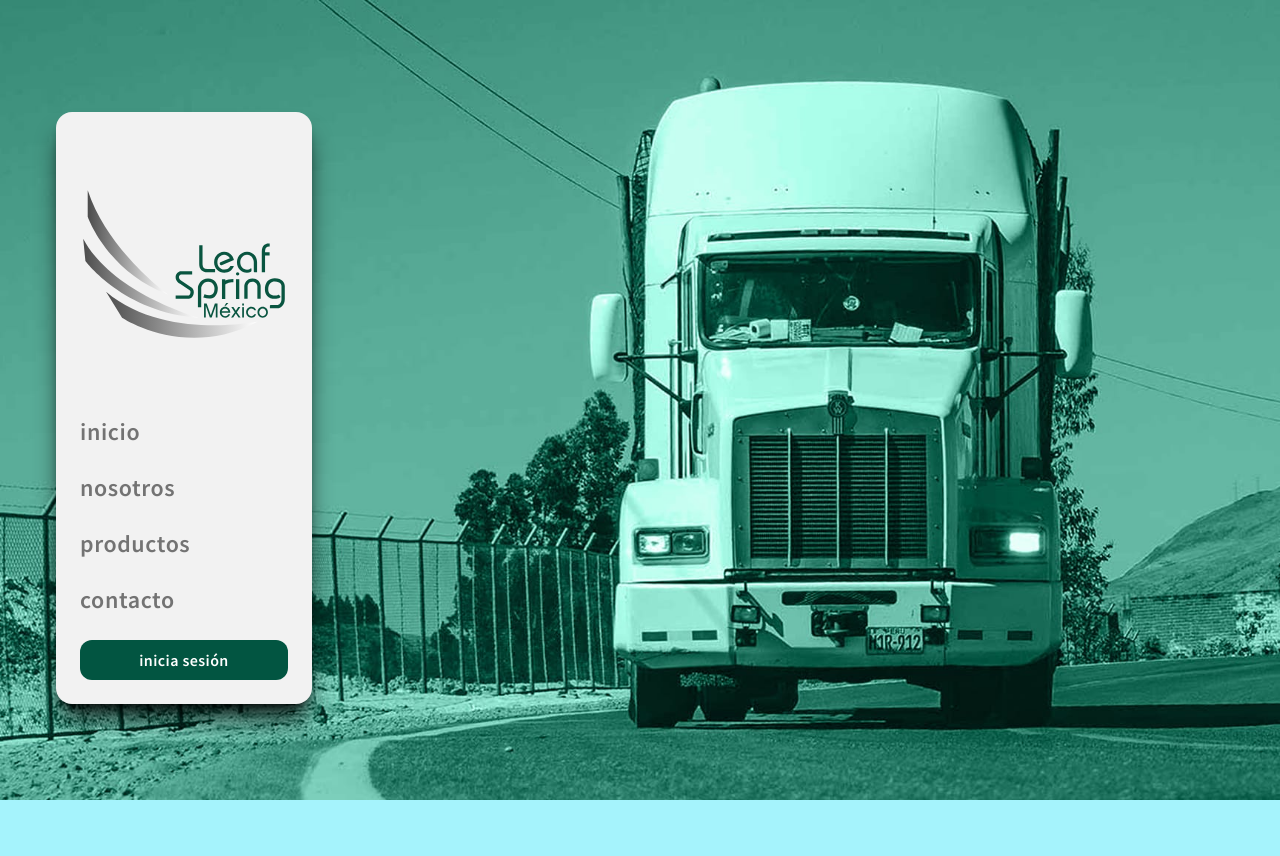
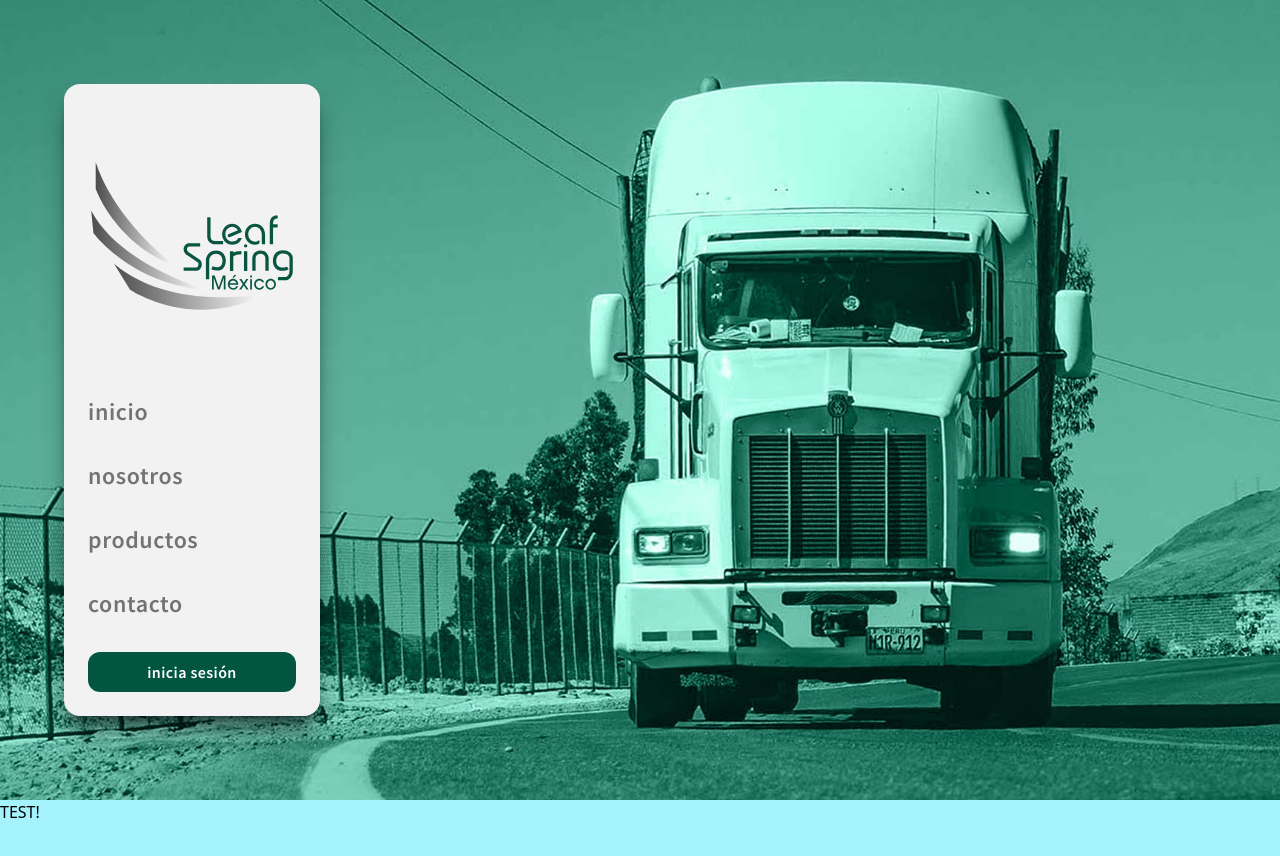
Before and after one commit to elbob-mx/leafSpring, a website: page index.html in a window 1280 px wide. Drawn offline with Linux system fonts and the light colour scheme.

Commit message:
menu centered

```diff
--- a/index.html
+++ b/index.html
@@ -18,14 +18,14 @@
 <body class="overflow-x-hidden bg-offWhite" tabindex="0">
 
   <!-- MAIN-INICIO -->
-  <main class="relative flex flex-col">
+  <main class="relative flex flex-col justify-center">
 
     <!-- BACKGROUND IMAGE FIXED -->
     <img src="./img/banner/ls-inicio-main-banner.jpg" alt="banner principal leaf spring mexico"
       class="object-cover w-screen h-screen">
 
     <!-- NAV BAR -->
-      <nav id="nav-bar" class="absolute flex flex-col flex-wrap content-start w-1/5 p-6 space-y-6 shadow-xl rounded-2xl justify-evenly mt-28 ml-14 shadow-black/80 bg-offWhite"
+      <nav id="nav-bar" class="absolute flex flex-col w-1/5 p-6 space-y-8 shadow-xl rounded-2xl ml-16 shadow-black/50 bg-offWhite"
         tabindex="0">
 
           <!-- LOGO -->
@@ -63,7 +63,7 @@
       <!-- MAIN / INICIO -->
     </main>
 
-    <section class="w-screen h-screen bg-cyan-200"></section>
+    <section class="relative w-screen h-screen bg-cyan-200 flex flex-col">TEST!</section>
 
 </body>
 
```
Also changed, not shown: css/main.css.
